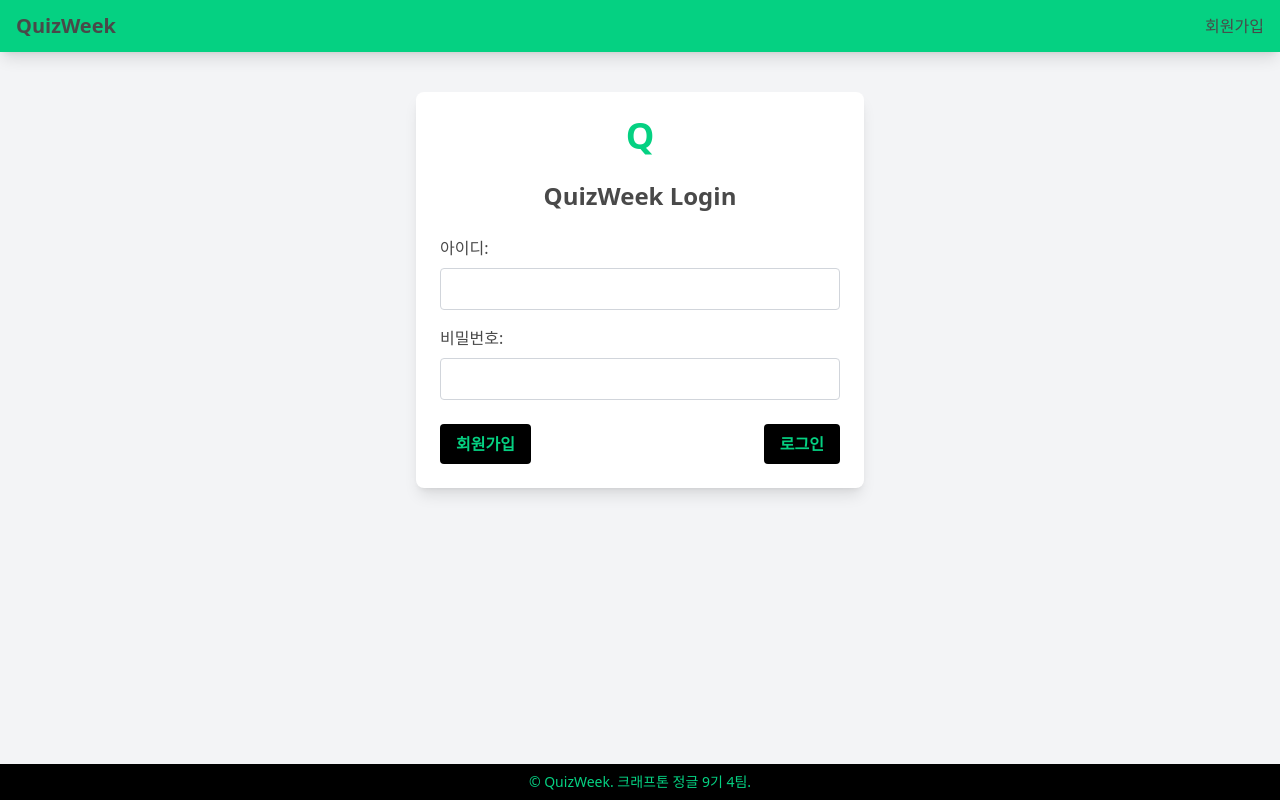
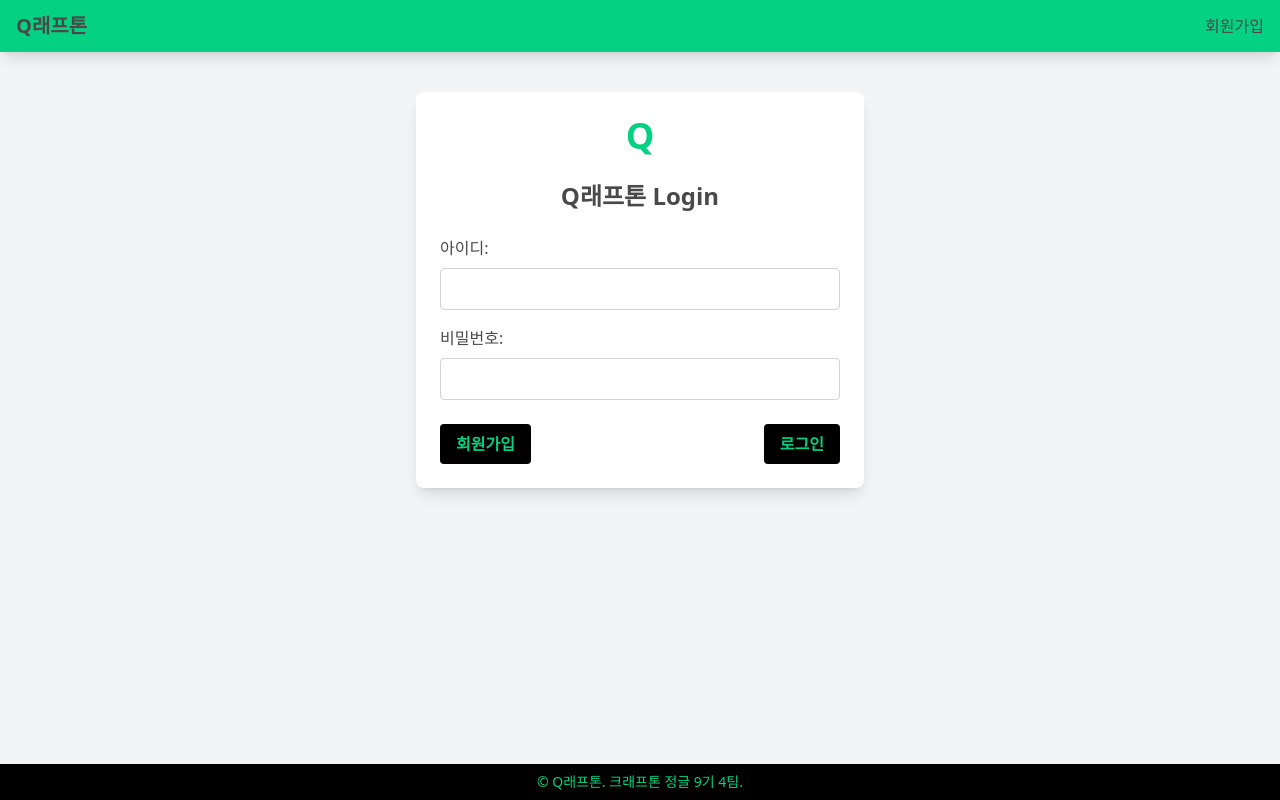
Before and after one commit to plan6062/qrafton, a Flask app: page / in a window 1280 px wide. Run offline with Flask 3, Linux system fonts and the light colour scheme; some libraries are stand-ins or nearby versions; some web fonts are replaced.

Commit message:
이름변경
Q래프톤

```diff
--- a/templates/index.html
+++ b/templates/index.html
@@ -33,7 +33,7 @@
       rel="stylesheet"
     />
 
-    <title>QuizWeek</title>
+    <title>Q래프톤</title>
   </head>
 
   <body class="bg-gray-100 font-sans">
@@ -41,7 +41,7 @@
     <nav class="bg-primary text-text-dark shadow-lg">
       <div class="container mx-auto px-4 py-3">
         <div class="flex justify-between items-center">
-          <a href="/" class="text-xl font-bold hover:text-gray-700">QuizWeek</a>
+          <a href="/" class="text-xl font-bold hover:text-gray-700">Q래프톤</a>
           <div class="space-x-4 flex items-center">
             <a href="/register" class="hover:text-gray-700 font-medium">회원가입</a>
           </div>
@@ -53,7 +53,7 @@
     <div class="container mx-auto mt-10 px-4">
       <div class="max-w-md mx-auto bg-white rounded-lg shadow-lg p-6">
         <div class="text-4xl font-bold text-primary mb-6 text-center">Q</div>
-        <h2 class="text-2xl font-bold text-text-dark mb-6 text-center">QuizWeek Login</h2>
+        <h2 class="text-2xl font-bold text-text-dark mb-6 text-center">Q래프톤 Login</h2>
 
         <form action="/login" method="POST">
           <div class="mb-4">
@@ -99,7 +99,7 @@
     <!-- 푸터 -->
     <footer class="bg-black text-primary py-2 fixed bottom-0 w-full">
       <div class="container mx-auto px-4 text-center">
-        <p class="text-sm">&copy; QuizWeek. 크래프톤 정글 9기 4팀.</p>
+        <p class="text-sm">&copy; Q래프톤. 크래프톤 정글 9기 4팀.</p>
       </div>
     </footer>
   </body>
--- a/templates/quiz.html
+++ b/templates/quiz.html
@@ -20,7 +20,7 @@
 
     <script src="https://code.jquery.com/jquery-3.5.1.min.js"></script>
     <link href="https://fonts.googleapis.com/css?family=Stylish&display=swap" rel="stylesheet" />
-    <title>QuizWeek - 퀴즈</title>
+    <title>Q래프톤 - 퀴즈</title>
 
     <script>
       const currentIndex = parseInt("{{ index }}");
@@ -145,7 +145,7 @@
     <nav class="bg-primary text-text-dark shadow-lg">
       <div class="container mx-auto px-4 py-3">
         <div class="flex justify-between items-center">
-          <a href="#" id="logo-link" class="text-xl font-bold hover:text-gray-700">QuizWeek</a>
+          <a href="#" id="logo-link" class="text-xl font-bold hover:text-gray-700">Q래프톤</a>
           <div class="space-x-4 flex items-center">
             {% if nickname %}
               <span class="text-gray-700 mr-2">{{ nickname }}님 환영합니다</span>
@@ -210,7 +210,7 @@
 
     <footer class="bg-black text-primary py-2 fixed bottom-0 w-full">
       <div class="container mx-auto px-4 text-center">
-        <p class="text-sm">&copy; QuizWeek. 크래프톤 정글 9기 4팀.</p>
+        <p class="text-sm">&copy; Q래프톤. 크래프톤 정글 9기 4팀.</p>
       </div>
     </footer>
   </body>
--- a/templates/quiz_finish.html
+++ b/templates/quiz_finish.html
@@ -33,7 +33,7 @@
       rel="stylesheet"
     />
 
-    <title>QuizWeek - 결과</title>
+    <title>Q래프톤 - 결과</title>
 
     <script>
       document.addEventListener("DOMContentLoaded", function() {
@@ -51,7 +51,7 @@
     <nav class="bg-primary text-text-dark shadow-lg">
       <div class="container mx-auto px-4 py-3">
         <div class="flex justify-between items-center">
-          <a href="/main" class="text-xl font-bold hover:text-gray-700">QuizWeek</a>
+          <a href="/main" class="text-xl font-bold hover:text-gray-700">Q래프톤</a>
           <div class="space-x-4 flex items-center">
             {% if nickname %}
             <span class="text-gray-700 mr-2">{{ nickname }}님 환영합니다</span>
@@ -176,7 +176,7 @@
     <!-- 푸터 -->
     <footer class="bg-black text-primary py-2 fixed bottom-0 w-full">
       <div class="container mx-auto px-4 text-center">
-        <p class="text-sm">&copy; QuizWeek. 크래프톤 정글 9기 4팀.</p>
+        <p class="text-sm">&copy; Q래프톤. 크래프톤 정글 9기 4팀.</p>
       </div>
     </footer>
   </body>
--- a/templates/quiz_learn.html
+++ b/templates/quiz_learn.html
@@ -20,7 +20,7 @@
 
     <script src="https://code.jquery.com/jquery-3.5.1.min.js"></script>
     <link href="https://fonts.googleapis.com/css?family=Stylish&display=swap" rel="stylesheet" />
-    <title>QuizWeek - 학습 모드</title>
+    <title>Q래프톤 - 학습 모드</title>
 
     <script>
       document.addEventListener("DOMContentLoaded", function () {
@@ -122,7 +122,7 @@
     <nav class="bg-primary text-text-dark shadow-lg">
       <div class="container mx-auto px-4 py-3">
         <div class="flex justify-between items-center">
-          <a href="/main" class="text-xl font-bold hover:text-gray-700">QuizWeek</a>
+          <a href="/main" class="text-xl font-bold hover:text-gray-700">Q래프톤</a>
           <div class="space-x-4 flex items-center">
             {% if nickname %}
             <span class="text-gray-700 mr-2">{{ nickname }}님 환영합니다</span>
@@ -185,7 +185,7 @@
 
     <footer class="bg-black text-primary py-2 fixed bottom-0 w-full">
       <div class="container mx-auto px-4 text-center">
-        <p class="text-sm">&copy; QuizWeek. 크래프톤 정글 9기 4팀.</p>
+        <p class="text-sm">&copy; Q래프톤. 크래프톤 정글 9기 4팀.</p>
       </div>
     </footer>
   </body>
--- a/templates/register.html
+++ b/templates/register.html
@@ -6,7 +6,7 @@
       name="viewport"
       content="width=device-width, initial-scale=1, shrink-to-fit=no"
     />
-    <title>회원가입 - QuizWeek</title>
+    <title>회원가입 - Q래프톤</title>
 
     <!-- Tailwind CSS -->
     <script src="https://cdn.tailwindcss.com"></script>
@@ -37,7 +37,7 @@
     <nav class="bg-primary text-text-dark shadow-lg">
       <div class="container mx-auto px-4 py-3">
         <div class="flex justify-between items-center">
-          <a href="/main" class="text-xl font-bold hover:text-gray-700">QuizWeek</a>
+          <a href="/main" class="text-xl font-bold hover:text-gray-700">Q래프톤</a>
           <div class="space-x-4 flex items-center">
             <a href="/register" class="hover:text-gray-700 font-medium"
               >회원가입</a
@@ -144,7 +144,7 @@
     <!-- 푸터 -->
     <footer class="bg-black text-primary py-2 fixed bottom-0 w-full">
       <div class="container mx-auto px-4 text-center">
-        <p class="text-sm">&copy; QuizWeek. 크래프톤 정글 9기 4팀.</p>
+        <p class="text-sm">&copy; Q래프톤. 크래프톤 정글 9기 4팀.</p>
       </div>
     </footer>
   </body>
--- a/templates/select_week.html
+++ b/templates/select_week.html
@@ -25,7 +25,7 @@
     <!-- Google Fonts -->
     <link href="https://fonts.googleapis.com/css?family=Stylish&display=swap" rel="stylesheet" />
 
-    <title>QuizWeek - 주차 선택</title>
+    <title>Q래프톤 - 주차 선택</title>
   </head>
 
   <body class="bg-gray-100 font-sans">
@@ -33,7 +33,7 @@
     <nav class="bg-primary text-text-dark shadow-lg">
       <div class="container mx-auto px-4 py-3">
         <div class="flex justify-between items-center">
-          <a href="/main" class="text-xl font-bold hover:text-gray-700">QuizWeek</a>
+          <a href="/main" class="text-xl font-bold hover:text-gray-700">Q래프톤</a>
           <div class="space-x-4 flex items-center">
             {% if nickname %}
               <span class="text-gray-700 mr-2">{{ nickname }}님 환영합니다</span>
@@ -64,7 +64,7 @@
     <!-- 푸터 -->
     <footer class="bg-black text-primary py-2 fixed bottom-0 w-full">
       <div class="container mx-auto px-4 text-center">
-        <p class="text-sm">&copy; QuizWeek. 크래프톤 정글 9기 4팀.</p>
+        <p class="text-sm">&copy; Q래프톤. 크래프톤 정글 9기 4팀.</p>
       </div>
     </footer>
   </body>
--- a/templates/select_week_learn.html
+++ b/templates/select_week_learn.html
@@ -25,7 +25,7 @@
     <!-- Google Fonts -->
     <link href="https://fonts.googleapis.com/css?family=Stylish&display=swap" rel="stylesheet" />
 
-    <title>QuizWeek - 주차 선택</title>
+    <title>Q래프톤 - 주차 선택</title>
   </head>
 
   <body class="bg-gray-100 font-sans">
@@ -33,7 +33,7 @@
     <nav class="bg-primary text-text-dark shadow-lg">
       <div class="container mx-auto px-4 py-3">
         <div class="flex justify-between items-center">
-          <a href="/main" class="text-xl font-bold hover:text-gray-700">QuizWeek</a>
+          <a href="/main" class="text-xl font-bold hover:text-gray-700">Q래프톤</a>
           <div class="space-x-4 flex items-center">
             {% if nickname %}
               <span class="text-gray-700 mr-2">{{ nickname }}님 환영합니다</span>
@@ -64,7 +64,7 @@
     <!-- 푸터 -->
     <footer class="bg-black text-primary py-2 fixed bottom-0 w-full">
       <div class="container mx-auto px-4 text-center">
-        <p class="text-sm">&copy; QuizWeek. 크래프톤 정글 9기 4팀.</p>
+        <p class="text-sm">&copy; Q래프톤. 크래프톤 정글 9기 4팀.</p>
       </div>
     </footer>
   </body>
```
